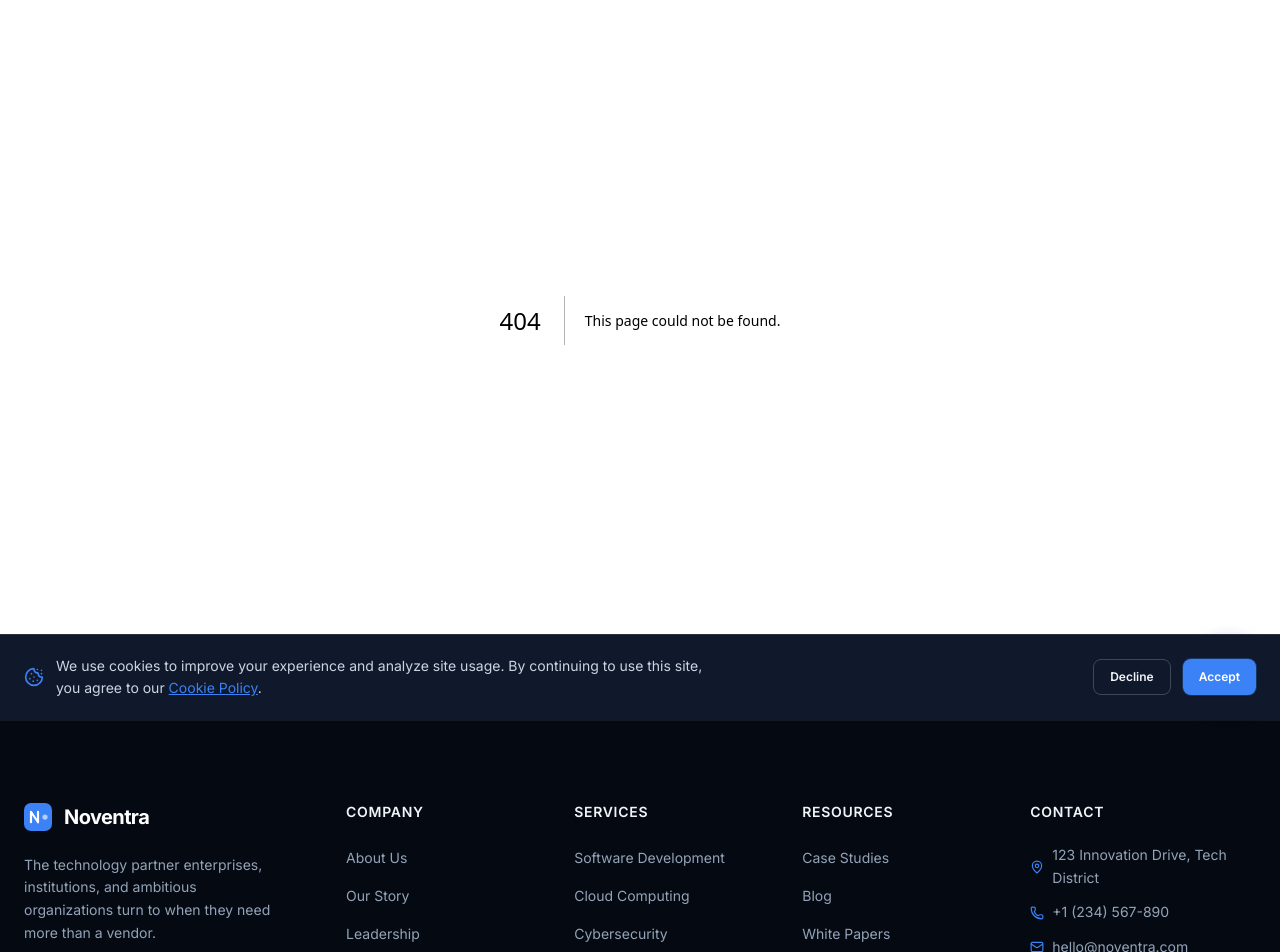
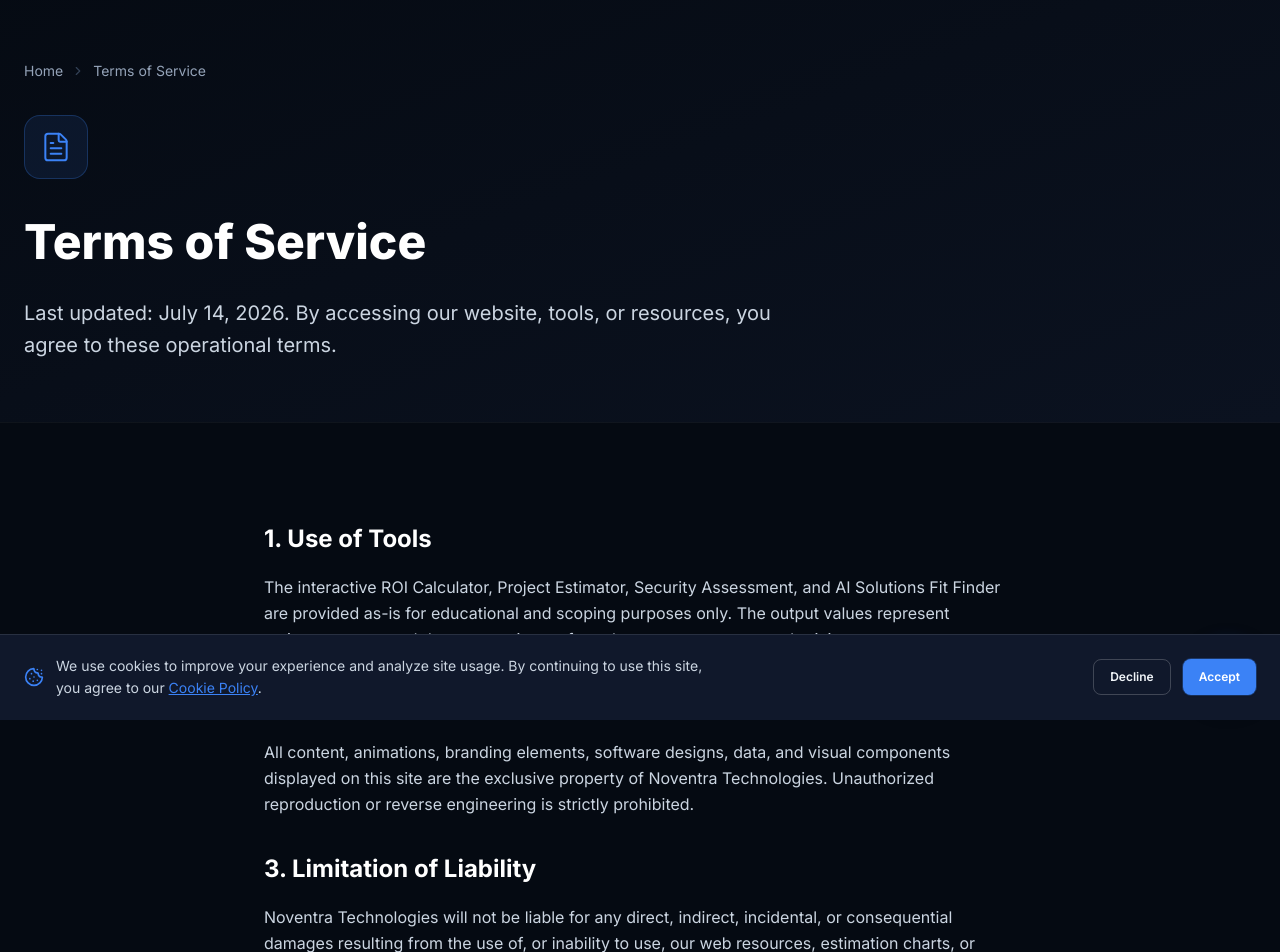
Before and after one commit to devlinuskibet/Noventra, a Next.js app: page /legal/terms in a window 1280 px wide. Before the commit this address had no page. Shown: the part 80-1032 px from the top of the page. Built offline with nearby package versions, Linux system fonts and the light colour scheme.

Commit message:
docs: website usage terms guide

```diff
--- /dev/null
+++ b/src/app/legal/terms/page.tsx
@@ -0,0 +1,53 @@
+import Link from "next/link";
+import { ChevronRight, FileText } from "lucide-react";
+
+export const metadata = {
+  title: "Terms of Service | Noventra Technologies",
+  description: "Review the corporate terms and guidelines governing the use of Noventra Technologies website and tools.",
+};
+
+export default function TermsOfService() {
+  return (
+    <>
+      <section style={{ padding: "140px 0 60px", background: "linear-gradient(160deg, var(--color-base-900) 0%, var(--color-base-800) 100%)", borderBottom: "1px solid rgba(255, 255, 255, 0.04)" }}>
+        <div className="container">
+          <nav className="breadcrumb" aria-label="Breadcrumb">
+            <Link href="/">Home</Link>
+            <ChevronRight size={14} className="breadcrumb__separator" />
+            <span>Terms of Service</span>
+          </nav>
+          <div style={{ maxWidth: 800 }}>
+            <div style={{ width: 64, height: 64, borderRadius: "var(--radius-xl)", background: "var(--color-accent-subtle)", color: "var(--color-accent)", display: "flex", alignItems: "center", justifyContent: "center", marginBottom: "var(--space-6)", border: "1px solid var(--color-accent-border)" }}>
+              <FileText size={32} strokeWidth={1.5} />
+            </div>
+            <h1 style={{ fontSize: "clamp(2rem, 4vw, 3rem)", fontWeight: 800, color: "var(--color-white)", marginBottom: "var(--space-4)" }}>Terms of Service</h1>
+            <p style={{ fontSize: "var(--font-size-lg)", color: "var(--color-text-secondary)", lineHeight: "var(--line-height-relaxed)" }}>
+              Last updated: July 14, 2026. By accessing our website, tools, or resources, you agree to these operational terms.
+            </p>
+          </div>
+        </div>
+      </section>
+
+      <section className="section">
+        <div className="container" style={{ maxWidth: 800 }}>
+          <div style={{ display: "flex", flexDirection: "column", gap: "var(--space-8)", color: "var(--color-text-secondary)", lineHeight: "var(--line-height-relaxed)" }}>
+            <div>
+              <h2 style={{ color: "var(--color-white)", fontSize: "var(--font-size-xl)", marginBottom: "var(--space-4)" }}>1. Use of Tools</h2>
+              <p>The interactive ROI Calculator, Project Estimator, Security Assessment, and AI Solutions Fit Finder are provided as-is for educational and scoping purposes only. The output values represent estimate ranges and do not constitute a formal contract or guaranteed pricing.</p>
+            </div>
+
+            <div>
+              <h2 style={{ color: "var(--color-white)", fontSize: "var(--font-size-xl)", marginBottom: "var(--space-4)" }}>2. Intellectual Property</h2>
+              <p>All content, animations, branding elements, software designs, data, and visual components displayed on this site are the exclusive property of Noventra Technologies. Unauthorized reproduction or reverse engineering is strictly prohibited.</p>
+            </div>
+
+            <div>
+              <h2 style={{ color: "var(--color-white)", fontSize: "var(--font-size-xl)", marginBottom: "var(--space-4)" }}>3. Limitation of Liability</h2>
+              <p>Noventra Technologies will not be liable for any direct, indirect, incidental, or consequential damages resulting from the use of, or inability to use, our web resources, estimation charts, or guides.</p>
+            </div>
+          </div>
+        </div>
+      </section>
+    </>
+  );
+}
```
